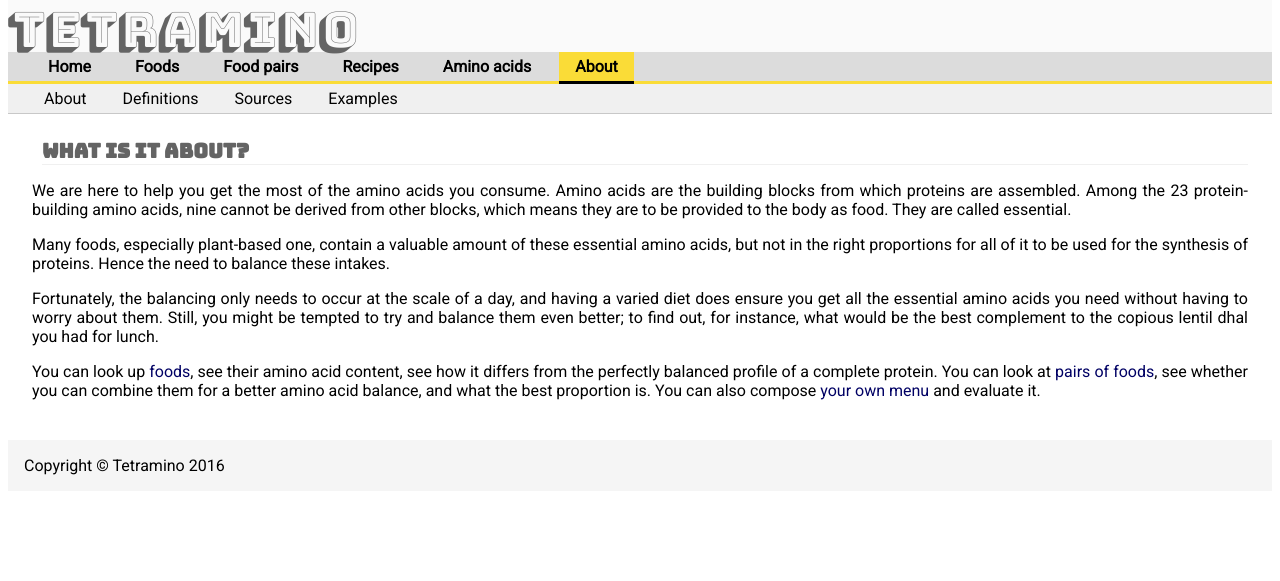
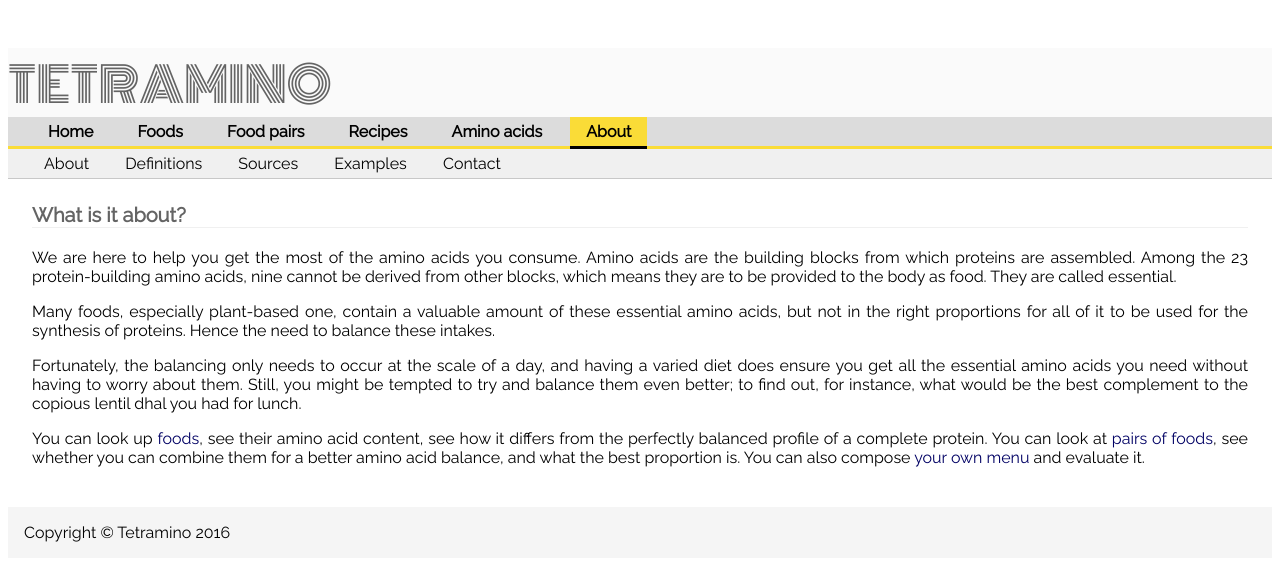
Before and after one commit to RobertoBalamino/amino-repo, a Django app: page /about/ in a window 1280 px wide. Shown: the top 581 px of the page. Run offline with Django 3.2, Linux system fonts and the light colour scheme.

Commit message:
a few minor changes in style and about

```diff
--- a/aminoApp/static/aminoApp/yellowBungeeStyle.css
+++ b/aminoApp/static/aminoApp/yellowBungeeStyle.css
@@ -22,7 +22,8 @@ p {
 }
 
 body {
-    font-family: "Roboto", serif;
+    font-family: "Raleway", serif;
+    /*font-family: "Roboto", serif;*/
     /*background-color: rgb(200,200,255);*/
 
 }
@@ -63,11 +64,12 @@ table {
 /*}*/
 
 #titlebar p {
-    font-family: 'Bungee Shade', serif;
-    /*font-family: 'Amatic SC', cursive;*/
+    font-family: 'Monoton', cursive;
+    /*font-family: 'Amatic SC', cursive; Bungee Shade */
     font-size: 48px;
+    font-weight: bold
     margin-top: -0.2em;
-    margin-bottom: -0.2em;
+    margin-bottom: -0.1em;
     margin-left: 0em;
     margin-right: 0;
     background-color: rgb(250,250,250);
@@ -146,7 +148,10 @@ a:active {
 
 #headbar li a:hover {
     background-color: rgb(250,200,50);
+    border-bottom: solid rgb(180,180,180);
 }
+
+
 
 #subhead li a:hover {
     background-color: rgb(150,150,150);
@@ -192,10 +197,10 @@ div#itemhead {
 	}
 
 	h1 {
-    margin-bottom: 0;
+    margin-bottom: 1em;
     margin-top: 0;
-    margin-left: 0.5em;
-    font-family: 'Bungee', serif;
+    margin-left: 0em;
+    font-family: 'Raleway', serif;
     font-size: 20px;
     text-align: left;
     /*text-align: center;*/
@@ -204,10 +209,10 @@ div#itemhead {
 	}
 
 	h2 {
-    margin-bottom: 0;
+    margin-bottom: 0.4em;
     margin-top: 0;
-    margin-left: 0.5em;
-    font-family: 'Bungee', serif;
+    margin-left: 0em;
+    font-family: 'Raleway', serif;
     font-size: 16px;
     text-align: left;
     /*text-align: center;*/
--- a/aminoApp/templates/aminoApp/base.html
+++ b/aminoApp/templates/aminoApp/base.html
@@ -2,9 +2,11 @@
 <html lang="en">
 <head>
     {% load staticfiles %}
+    <!--<link rel="stylesheet" type="text/css"-->
+    <!--      href="https://fonts.googleapis.com/css?family=Bungee|Bungee Shade|Roboto|Amatic+SC">-->
     <link rel="stylesheet" type="text/css"
-          href="https://fonts.googleapis.com/css?family=Bungee|Bungee Shade|Roboto|Amatic+SC">
-    <!--<link rel="stylesheet" href="style.css" />-->
+          href="https://fonts.googleapis.com/css?family=Monoton|Raleway|Roboto|Amatic+SC">
+
     <link rel="stylesheet" href="{% static "aminoApp/yellowBungeeStyle.css" %}" />
     <!--<link href="{{STATIC_URL}}foodapp/style.css" rel="stylesheet" type="text/css">-->
     <title>{% block title %}Tetramino - helping you balance amino acid intakes{% endblock %}</title>
@@ -14,7 +16,8 @@
 <body id="{% block section %}section-generic{% endblock %}">
      <!--style="clear:both;"-->
     <div id="titlebar">
-        <p>Tetramino</p>
+        <p>TETRAMINO</p>
+        <!--Tetramino-->
     </div>
     <div id="headbar">
         {% block headbar %}
--- a/aminoApp/templates/aminoApp/baseAbout.html
+++ b/aminoApp/templates/aminoApp/baseAbout.html
@@ -12,6 +12,7 @@
         <li><a href="/about_definitions/">Definitions</a></li>
         <li><a href="/about_sources/">Sources</a></li>
         <li><a href="/about_examples/">Examples</a></li>
+        <li><a href="/about_contact/">Contact</a></li>
     </ul>
 
 {% endblock %}
--- a/aminoApp/views.py
+++ b/aminoApp/views.py
@@ -371,7 +371,7 @@ def about(request):
     return render(request, 'aminoApp/about.html')
 
 def aboutSomething(request,subject):
-    if subject in ('definitions','sources','examples'):
+    if subject in ('definitions','sources','examples','contact'):
         templateAddress = 'aminoApp/about_'+subject+'.html'
         return render(request, templateAddress)
     else:
```
Also changed, not shown: aminoApp/templates/aminoApp/about_contact.html (added, +14 -0 lines), db.sqlite3.
